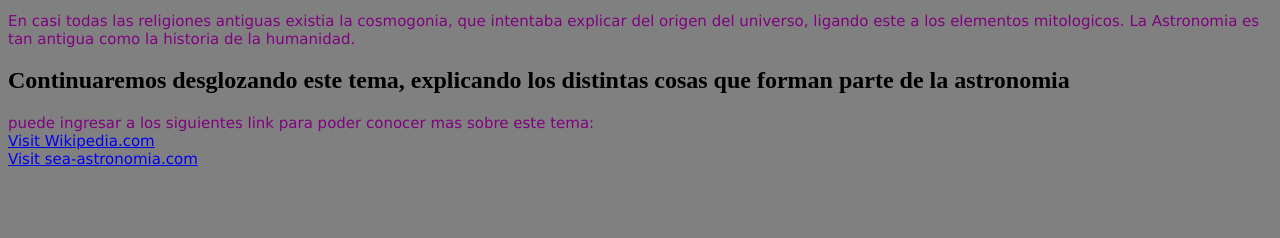
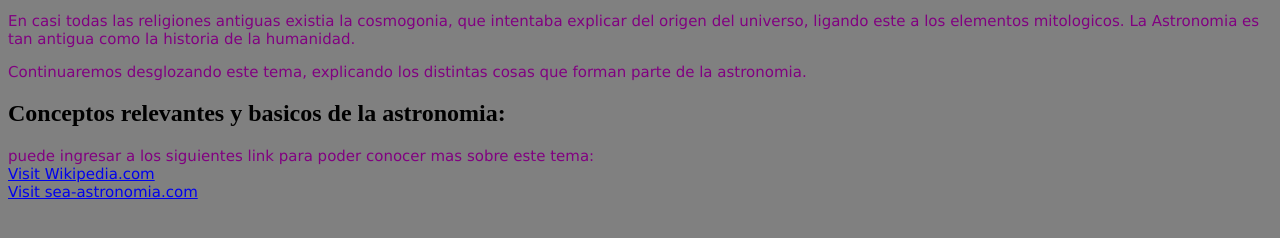
Before and after one commit to JoseBearPlay/IN5AV, a plain HTML site: page index.html in a window 1280 px wide. Shown: the part 124-362 px from the top of the page. Drawn offline with Linux system fonts and the light colour scheme.

Commit message:
Nuevo cambio body

```diff
--- a/index.html
+++ b/index.html
@@ -26,7 +26,9 @@
         del universo, ligando este a los elementos mitologicos. La Astronomia es tan antigua como la
         historia de la humanidad.
     </p>
-    <h2>Continuaremos desglozando este tema, explicando los distintas cosas que forman parte de la astronomia</h2>
+    <p>Continuaremos desglozando este tema, explicando los distintas cosas que forman parte de la astronomia.</p>
+
+    <h2>Conceptos relevantes y basicos de la astronomia:</h2>
     <p>
         puede ingresar a los siguientes link para poder conocer mas sobre este tema:<br>
     <a href="https://es.wikipedia.org/wiki/Astronom%C3%ADa">Visit Wikipedia.com</a><br>
```
